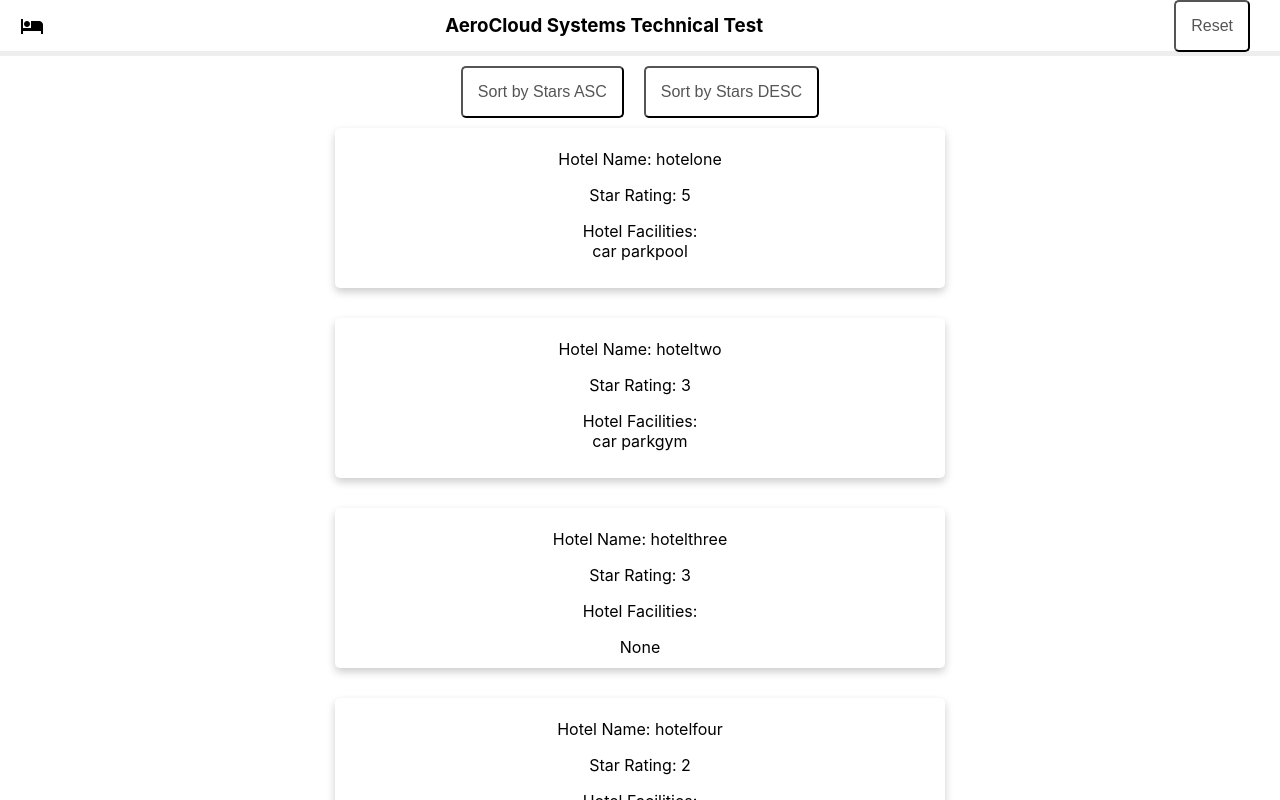
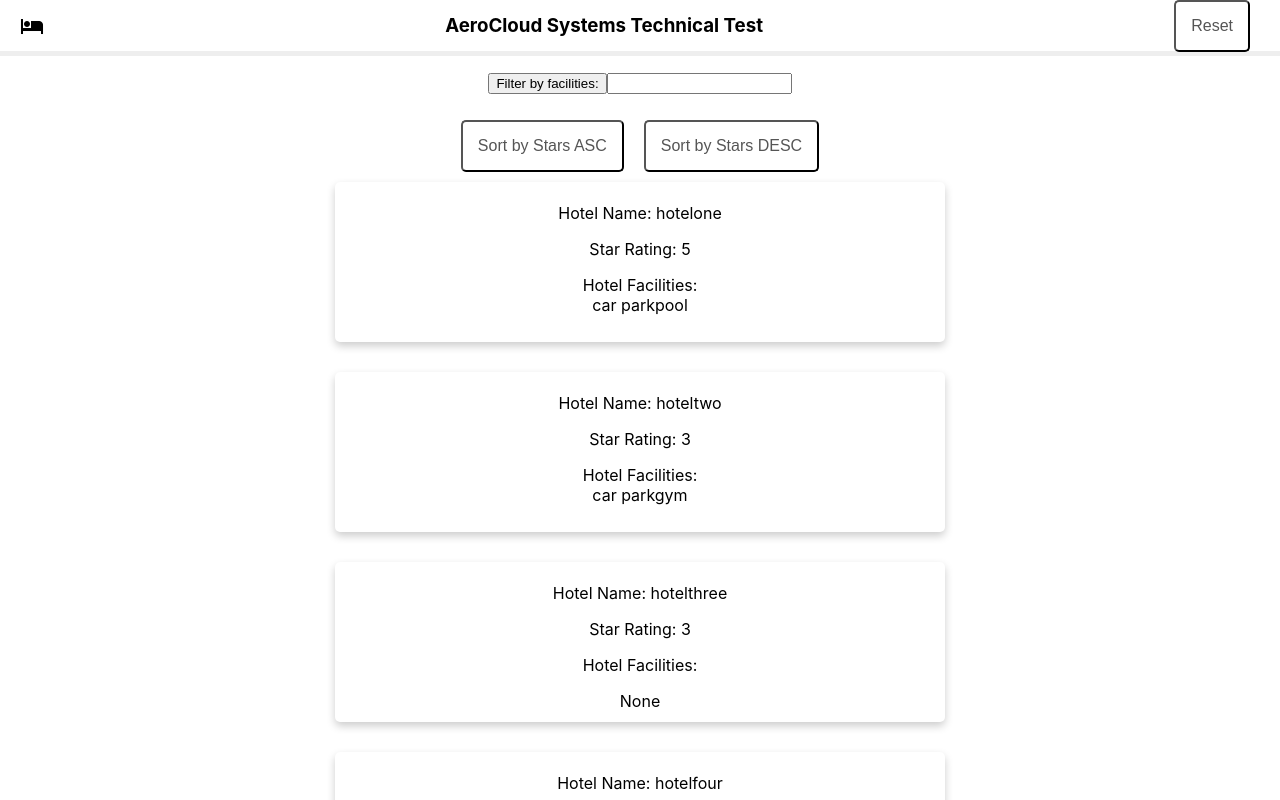
Before and after one commit to jamiebdavis/jamiebdavis-aerocloud-systems-tech-test, a React (Create React App) app: page / in a window 1280 px wide. Shown: the top 800 px of the page. Built offline with nearby package versions, Linux system fonts and the light colour scheme.

Commit message:
added filter by facilities input/button and handlers

```diff
--- a/src/App.js
+++ b/src/App.js
@@ -15,7 +15,32 @@ const completeHotelList = [
 class App extends Component {
   state = {
     hotels: completeHotelList,
-    searchInput: ""
+    searchInput: "",
+    resultsFiltered: false
+  };
+
+  handleRefresh = () => {
+    this.setState({
+      hotels: completeHotelList,
+      resultsFiltered: false,
+      searchInput: ""
+    });
+  };
+
+  handleFacilitiesFilter = () => {
+    let hotels = [...this.state.hotels];
+    if (hotels) {
+      let filteredHotels = hotels.map(hotel => {
+        if (hotel.facilities.includes(this.state.searchInput)) {
+          return hotel;
+        }
+      });
+      this.setState({ hotels: filteredHotels, resultsFiltered: true });
+    }
+  };
+
+  handleChange = e => {
+    this.setState({ searchInput: e.target.value });
   };
 
   handleStarSortASC = () => {
@@ -51,6 +76,17 @@ class App extends Component {
     return (
       <div className="App">
         <Toolbar />
+        <p>
+          {this.state.resultsFiltered ? (
+            <button onClick={this.handleRefresh}>Reset Results:</button>
+          ) : (
+            <button onClick={this.handleFacilitiesFilter}>
+              Filter by facilities:
+            </button>
+          )}
+
+          <input onChange={this.handleChange} value={this.state.searchInput} />
+        </p>
         <Button clicked={this.handleStarSortASC}>Sort by Stars ASC</Button>
         <Button clicked={this.handleStarSortDESC}>Sort by Stars DESC</Button>
         <br />
```
